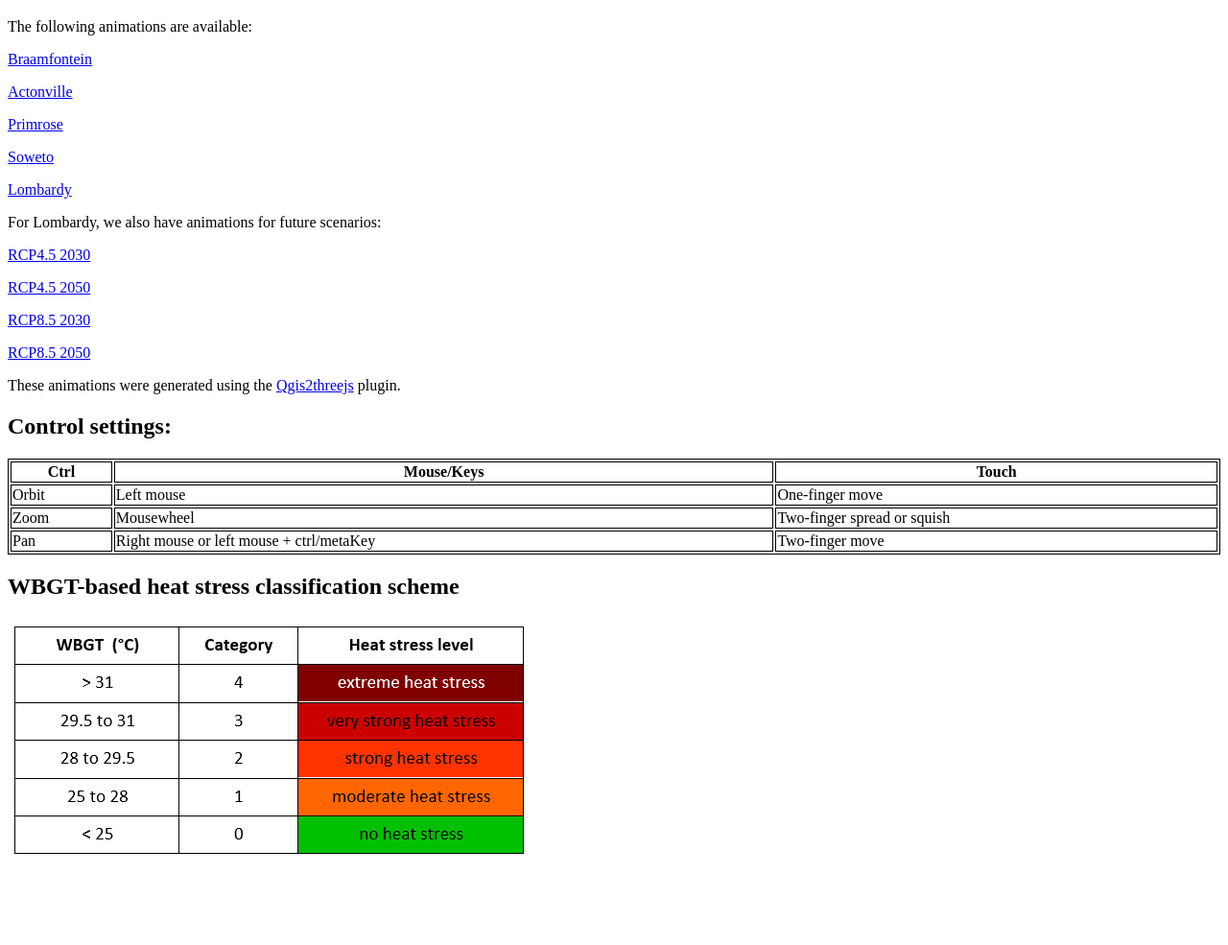
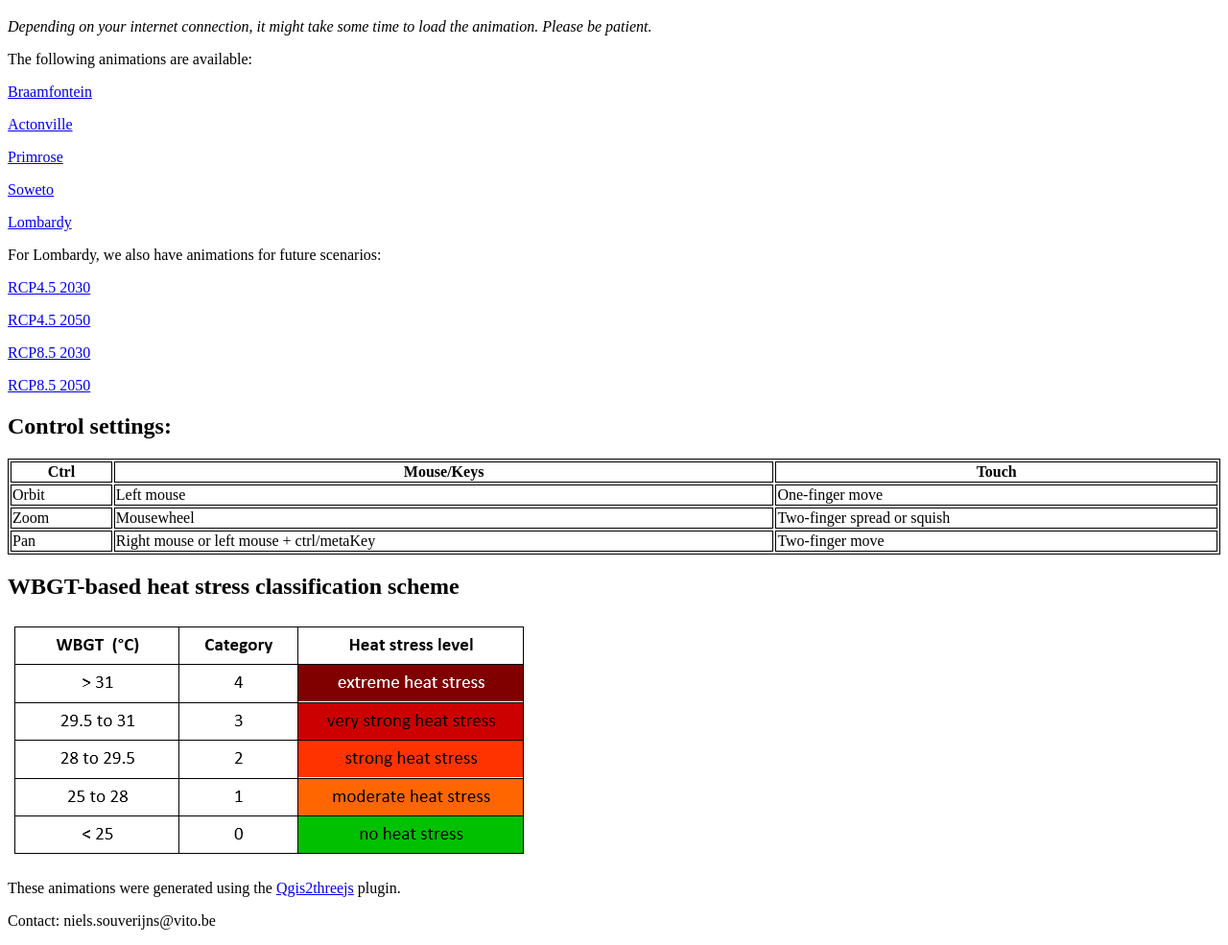
Before and after one commit to souverijnsn/souverijnsn.github.io, a plain HTML site: page index.html in a window 1280 px wide. Shown: the part 61-1046 px from the top of the page at 96% size. Before the commit the page ends 970 px from the top, so only its background shows below. Drawn offline with Linux system fonts and the light colour scheme.

Commit message:
Update index.html

```diff
--- a/index.html
+++ b/index.html
@@ -1,5 +1,7 @@
 <!DOCTYPE html>
 <html>
+
+<title>Animations Johannesburg and Ekurhuleni</title>
 
 <style>
 table, th, td {
@@ -9,6 +11,7 @@ table, th, td {
 
 <body>
 <h1>3D animations of heat stress in Johannesburg and Ekurhuleni</h1>
+<i>Depending on your internet connection, it might take some time to load the animation. Please be patient.</i>
 <p> The following animations are available: </p>
 <p><a href="Braamfontein/braamfontein.html" title="Braamfontein">Braamfontein</a></p>
 <p><a href="Actonville/actonville.html" title="Actonville">Actonville</a></p>
@@ -20,8 +23,6 @@ table, th, td {
 <p><a href="Lombardy_rcp45_2050/lombardy.html" title="RCP4.5 2050">RCP4.5 2050</a></p>
 <p><a href="Lombardy_rcp85_2030/lombardy.html" title="RCP8.5 2030">RCP8.5 2030</a></p>
 <p><a href="Lombardy_rcp85_2050/lombardy.html" title="RCP8.5 2050">RCP8.5 2050</a></p>
-
-These animations were generated using the <a href="https://plugins.qgis.org/plugins/Qgis2threejs/" title="Qgis2threejs">Qgis2threejs</a> plugin.</p>
 
 <h2>Control settings:</h2>
 <table style="width:100%">
@@ -49,5 +50,10 @@ These animations were generated using the <a href="https://plugins.qgis.org/plug
 
 <h2>WBGT-based heat stress classification scheme</h2>
 <img src="legend.PNG" alt="Legend">
+
+<p>These animations were generated using the <a href="https://plugins.qgis.org/plugins/Qgis2threejs/" title="Qgis2threejs">Qgis2threejs</a> plugin.</p>
+
+<p>Contact: niels.souverijns@vito.be</p>
+
 </body>
 </html>
```
